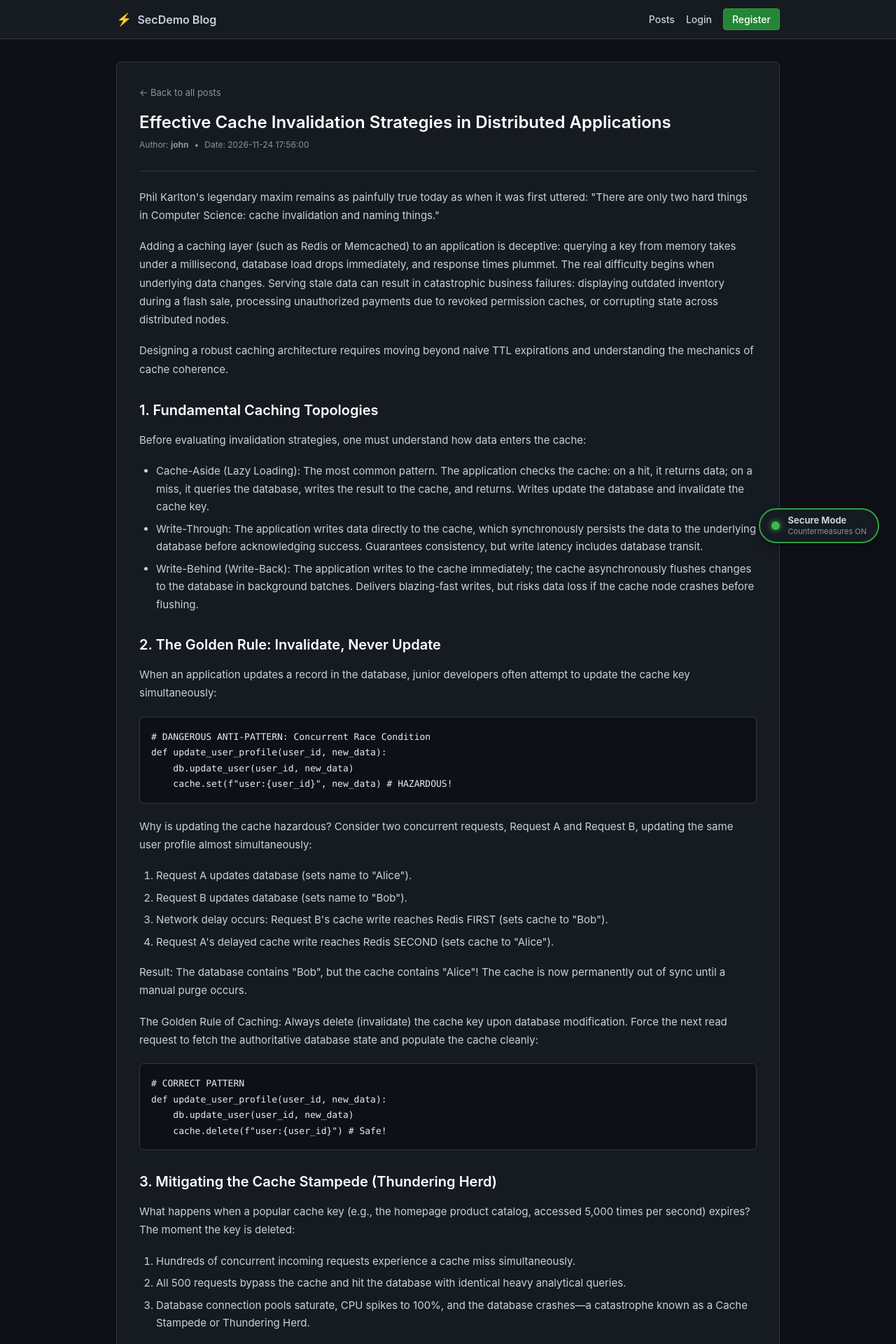
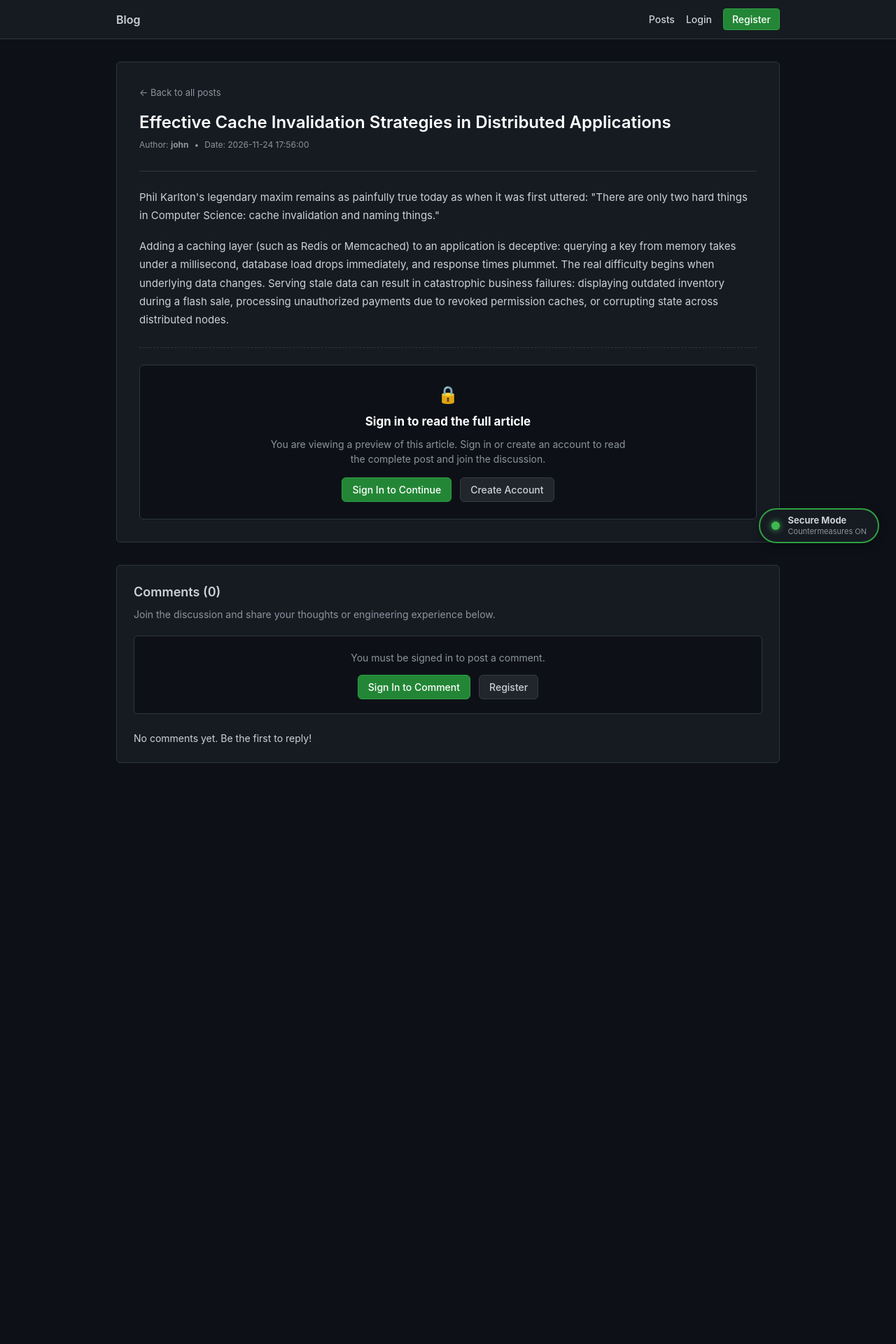
Before and after one commit to anvnh/security, a Flask app: page /posts/16 in a window 1280 px wide. Shown: the top 1920 px of the page at 70% size. After the commit the page ends 1090 px from the top, so only its background shows below. Run offline with Flask 3, Linux system fonts and the light colour scheme; data comes from the database, SQL or seed files in the repository.

Commit message:
feat: add authentication check for full post content and comments

````diff
--- a/app/routes/blog.py
+++ b/app/routes/blog.py
@@ -18,6 +18,65 @@ from app.security import is_secure_mode
 blog_bp = Blueprint("blog", __name__)
 
 PER_PAGE = 4
+
+
+def _split_markdown_blocks(content: str) -> list[str]:
+    """Split Markdown content into logical blocks without breaking fenced code blocks."""
+    lines = content.replace("\r\n", "\n").split("\n")
+    blocks = []
+    current = []
+    in_code_fence = False
+
+    for line in lines:
+        if line.startswith("```"):
+            in_code_fence = not in_code_fence
+            current.append(line)
+            continue
+
+        if not in_code_fence and not line.strip():
+            if current:
+                blocks.append("\n".join(current))
+                current = []
+        else:
+            current.append(line)
+
+    if current:
+        blocks.append("\n".join(current))
+
+    return blocks
+
+
+def build_post_preview(content: str) -> tuple[str, bool]:
+    """Return a partial preview of post content and whether content was truncated."""
+    if not content:
+        return "", False
+
+    blocks = _split_markdown_blocks(content)
+    if len(blocks) >= 2:
+        preview_count = min(2, len(blocks) // 2)
+        return "\n\n".join(blocks[:preview_count]), True
+
+    stripped = content.strip()
+    if len(stripped) <= 20:
+        return stripped, False
+
+    cutoff = min(300, max(1, len(stripped) // 2))
+    snippet = stripped[:cutoff]
+    last_space = snippet.rfind(" ")
+    if last_space > cutoff // 2:
+        snippet = snippet[:last_space]
+    return snippet.rstrip() + "...", True
+
+
+def _get_authenticated_user(db):
+    """Return the authenticated user row if session user_id is valid, else None."""
+    user_id = session.get("user_id")
+    if not user_id:
+        return None
+    return db.execute(
+        "SELECT id, username FROM users WHERE id = ?",
+        (user_id,),
+    ).fetchone()
 
 
 @blog_bp.route("/")
@@ -93,7 +152,7 @@ def index():
 
 @blog_bp.route("/posts/<int:post_id>")
 def post_detail(post_id):
-    """View a single post and its comments (XSS target)."""
+    """View a single post (partial preview when unauthenticated) and its comments (XSS target)."""
     db = get_db()
     post = db.execute(
         "SELECT p.*, u.username FROM posts p JOIN users u ON p.user_id = u.id WHERE p.id = ?",
@@ -103,41 +162,50 @@ def post_detail(post_id):
     if not post:
         abort(404)
 
+    authenticated_user = _get_authenticated_user(db)
+    if authenticated_user:
+        display_content = post["content"]
+        is_truncated = False
+    else:
+        display_content, is_truncated = build_post_preview(post["content"])
+
     comments = db.execute(
         "SELECT * FROM comments WHERE post_id = ? ORDER BY created_at ASC",
         (post_id,),
     ).fetchall()
 
-    return render_template("blog/post.html", post=post, comments=comments)
+    return render_template(
+        "blog/post.html",
+        post=post,
+        display_content=display_content,
+        is_truncated=is_truncated,
+        comments=comments,
+    )
 
 
 @blog_bp.route("/posts/<int:post_id>/comments", methods=["POST"])
 def add_comment(post_id):
-    """Add a new comment demonstrating XSS storage and rendering."""
+    """Add a new comment (authenticated users only) demonstrating XSS storage and rendering."""
     db = get_db()
     post = db.execute("SELECT id FROM posts WHERE id = ?", (post_id,)).fetchone()
     if not post:
         abort(404)
 
-    user_id = session.get("user_id")
-    author_name = request.form.get("author_name", "").strip()
+    authenticated_user = _get_authenticated_user(db)
+    if not authenticated_user:
+        flash("Please sign in to post a comment.", "warning")
+        return redirect(
+            url_for("auth.login", next=url_for("blog.post_detail", post_id=post_id))
+        )
+
     content = request.form.get("content", "").strip()
-
-    if user_id:
-        user = db.execute("SELECT username FROM users WHERE id = ?", (user_id,)).fetchone()
-        if user:
-            author_name = user["username"]
-
-    if not author_name:
-        author_name = "Anonymous"
-
     if not content:
         flash("Comment content cannot be empty.", "danger")
         return redirect(url_for("blog.post_detail", post_id=post_id))
 
     db.execute(
         "INSERT INTO comments (post_id, user_id, author_name, content) VALUES (?, ?, ?, ?)",
-        (post_id, user_id, author_name, content),
+        (post_id, authenticated_user["id"], authenticated_user["username"], content),
     )
     db.commit()
 
--- a/app/static/css/style.css
+++ b/app/static/css/style.css
@@ -512,6 +512,59 @@ h2 {
     user-select: none;
 }
 
+.post-preview-truncated {
+    position: relative;
+    padding-bottom: 8px;
+    border-bottom: 1px dashed var(--border-color);
+}
+
+.post-gate {
+    margin-top: 24px;
+    padding: 24px;
+    background-color: var(--bg-primary);
+    border: 1px solid var(--border-color);
+    border-radius: var(--radius-md);
+    text-align: center;
+}
+
+.post-gate-icon {
+    font-size: 24px;
+    margin-bottom: 8px;
+}
+
+.post-gate h3 {
+    font-size: 17px;
+    color: #ffffff;
+    margin-bottom: 8px;
+}
+
+.post-gate p {
+    color: var(--text-secondary);
+    max-width: 520px;
+    margin: 0 auto 16px;
+}
+
+.gate-actions {
+    display: flex;
+    justify-content: center;
+    gap: 12px;
+    flex-wrap: wrap;
+}
+
+.comment-login-prompt {
+    background-color: var(--bg-primary);
+    border: 1px solid var(--border-color);
+    border-radius: var(--radius-md);
+    padding: 20px;
+    margin-bottom: 24px;
+    text-align: center;
+}
+
+.comment-login-prompt p {
+    color: var(--text-secondary);
+    margin-bottom: 14px;
+}
+
 .comments-section {
     background-color: var(--bg-secondary);
     border: 1px solid var(--border-color);
--- a/app/templates/base.html
+++ b/app/templates/base.html
@@ -13,8 +13,7 @@
     <header class="site-header">
         <div class="container nav-container">
             <a href="{{ url_for('blog.index') }}" class="brand-link">
-                <span class="brand-icon">⚡</span>
-                <span class="brand-title">SecDemo Blog</span>
+                <span class="brand-title">Blog</span>
             </a>
             <nav class="nav-links">
                 <a href="{{ url_for('blog.index') }}" class="nav-item">Posts</a>
--- a/app/templates/blog/post.html
+++ b/app/templates/blog/post.html
@@ -1,6 +1,6 @@
 {% extends "base.html" %}
 
-{% block title %}{{ post.title }} — SecDemo Blog{% endblock %}
+{% block title %}{{ post.title }} — Blog{% endblock %}
 
 {% block content %}
 <article class="single-post">
@@ -14,24 +14,31 @@
         </div>
     </header>
 
-    <div class="post-body markdown-body">
-        {{ post.content | markdown }}
+    <div class="post-body markdown-body {% if is_truncated %}post-preview-truncated{% endif %}">
+        {{ display_content | markdown }}
     </div>
+
+    {% if not current_user %}
+    <div class="post-gate">
+        <div class="post-gate-icon" aria-hidden="true">🔒</div>
+        <h3>Sign in to read the full article</h3>
+        <p>You are viewing a preview of this article. Sign in or create an account to read the complete post and join
+            the discussion.</p>
+        <div class="gate-actions">
+            <a href="{{ url_for('auth.login', next=request.path) }}" class="btn btn-primary">Sign In to Continue</a>
+            <a href="{{ url_for('auth.register', next=request.path) }}" class="btn btn-secondary">Create Account</a>
+        </div>
+    </div>
+    {% endif %}
 </article>
 
 <section class="comments-section" id="comments">
     <h2>Comments ({{ comments|length }})</h2>
     <p class="subtitle">Join the discussion and share your thoughts or engineering experience below.</p>
 
+    {% if current_user %}
     <form action="{{ url_for('blog.add_comment', post_id=post.id) }}" method="POST" class="comment-form">
-        {% if not current_user %}
-        <div class="form-group">
-            <label for="author_name">Your Name:</label>
-            <input type="text" id="author_name" name="author_name" placeholder="Guest" class="form-control">
-        </div>
-        {% else %}
         <p class="comment-as">Commenting as <strong>{{ current_user.username }}</strong></p>
-        {% endif %}
 
         <div class="form-group">
             <label for="content">Comment:</label>
@@ -41,6 +48,17 @@
 
         <button type="submit" class="btn btn-primary">Post Comment</button>
     </form>
+    {% else %}
+    <div class="comment-login-prompt">
+        <p>You must be signed in to post a comment.</p>
+        <div class="gate-actions">
+            <a href="{{ url_for('auth.login', next=request.path + '#comments') }}" class="btn btn-primary">Sign In to
+                Comment</a>
+            <a href="{{ url_for('auth.register', next=request.path + '#comments') }}"
+                class="btn btn-secondary">Register</a>
+        </div>
+    </div>
+    {% endif %}
 
     <div class="comments-list">
         {% if comments %}
--- a/app/templates/lab/attacker.html
+++ b/app/templates/lab/attacker.html
@@ -36,7 +36,7 @@
                 <pre class="terminal-ascii">
 ====================================================================================================
 [+] SIMULATED EXTERNAL ADVERSARY LISTENER & CREDENTIAL HARVESTER
-[+] Target Host : http://localhost:5000/ (SecDemo Blog)
+[+] Target Host : http://localhost:5000/ (Blog)
 [+] Attack Vector: Stored XSS &rarr; In-Session Phishing Overlay (/posts/&lt;id&gt;)
 [+] Listener URL : POST /lab/api/captured-credentials
 ====================================================================================================</pre>
--- a/app/templates/lab/guide.html
+++ b/app/templates/lab/guide.html
@@ -175,6 +175,9 @@
                     <p><strong>Target Feature:</strong> Post Comments (<a
                             href="{{ url_for('blog.post_detail', post_id=1) }}#comments"
                             target="_blank"><code>/posts/1#comments</code></a>)</p>
+                    <p><strong>Prerequisites:</strong> Sign in with an account (e.g., <code>alice</code> /
+                        <code>alice123</code>, register a new account, or use the SQLi login bypass) to read full
+                        articles and unlock the comment form.</p>
                     <p><strong>Live Credential Listener:</strong> <a href="{{ url_for('lab.attacker_panel') }}"
                             target="_blank"><code>/lab/attacker</code> (Attacker Control Panel)</a></p>
 
````
Also changed, not shown: app/routes/auth.py (+31 -9 lines), app/templates/auth/login.html (+7 -2 lines), app/templates/auth/register.html (+7 -2 lines), app/templates/blog/index.html (+8 -6 lines), tests/test_app_flows.py (+75 -4 lines), tests/test_xss.py (+15 -9 lines).
